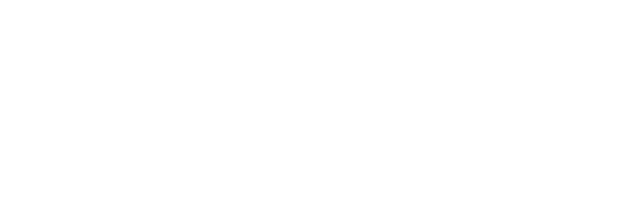
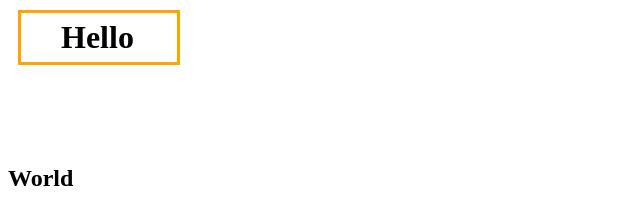
Before and after one commit to yozefox011/Web-Dev-Projects, a plain HTML site: page CSS Tuto/index.html in a window 1280 px wide. Shown: the whole page, without its empty margins (0-640 px from the left). Drawn offline with Linux system fonts and the light colour scheme.

Commit message:
box model

```diff
--- a/CSS Tuto/index.html
+++ b/CSS Tuto/index.html
@@ -28,5 +28,8 @@
             </ul>
         </div>
     </section> -->
+
+    <h1>Hello</h1>
+    <h2>World</h2>
 </body>
 </html>
--- a/CSS Tuto/style.css
+++ b/CSS Tuto/style.css
@@ -29,3 +29,10 @@ section div h2 strong{
 section div ul li{
     color: blueviolet;
 } */
+
+h1{
+    border: 3px orange solid;
+    width: 76px;
+    padding: 6px 40px;
+    margin: 10px 10px 100px 10px;
+}
```
